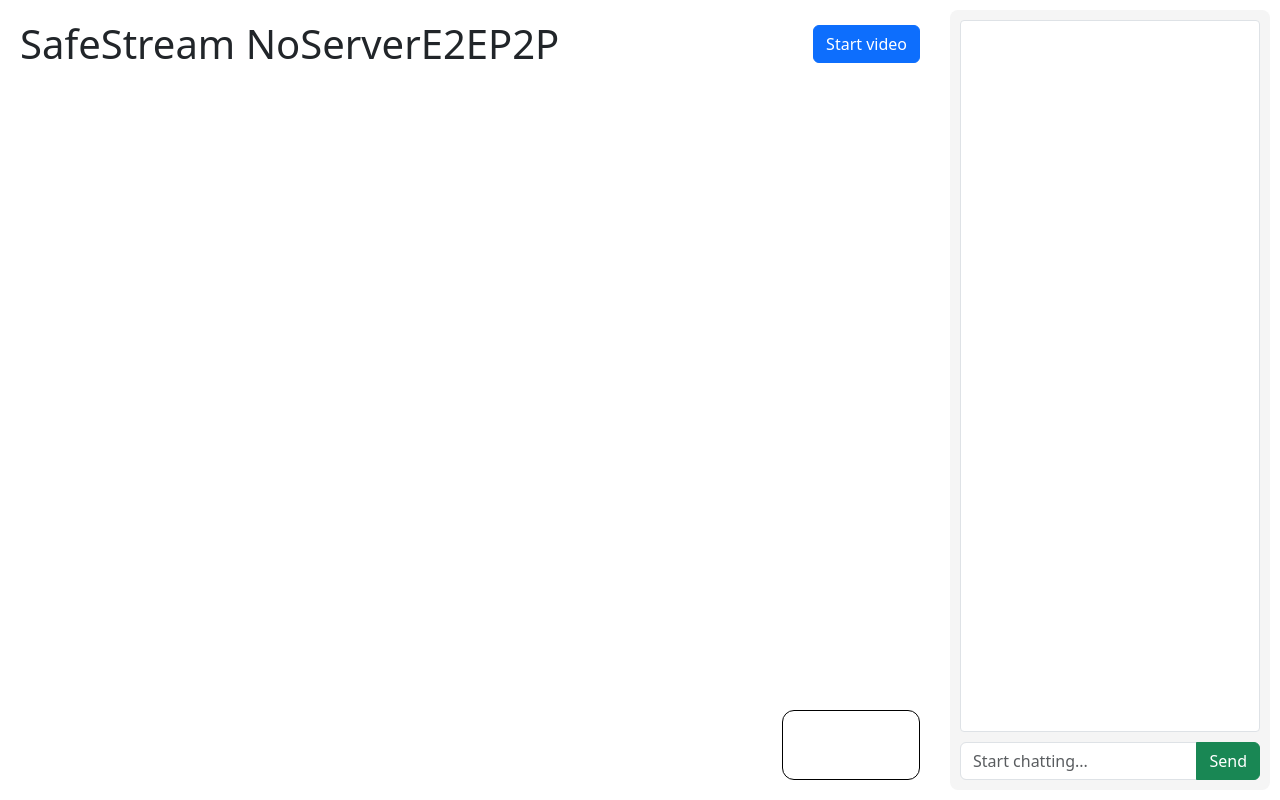
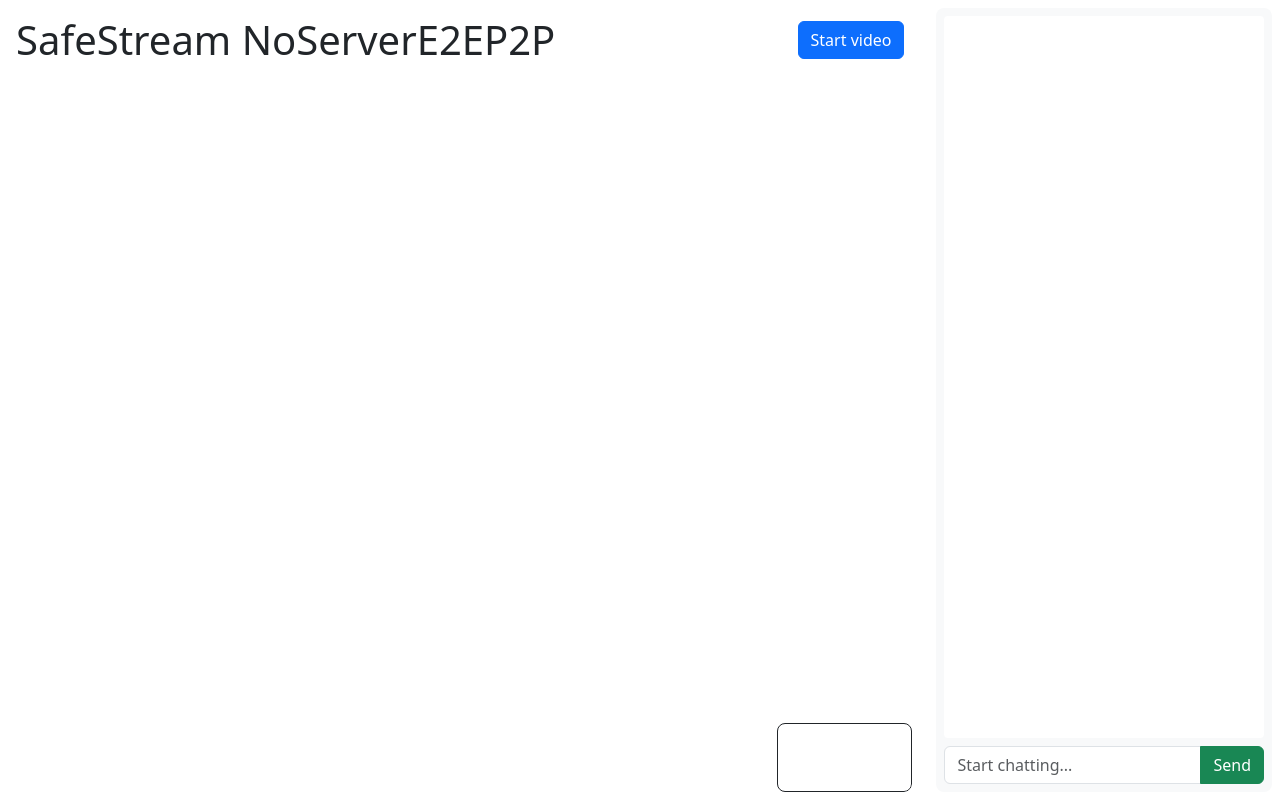
Before and after one commit to adrialfonso/safestream, a website: page public/index.html in a window 1280 px wide. Drawn offline with nearby package versions, Linux system fonts and the light colour scheme; no server answers.

Commit message:
Replaced various custom styles with Bootstrap classes

```diff
--- a/public/app.js
+++ b/public/app.js
@@ -5,8 +5,8 @@ const remoteVideos = document.getElementById('remoteVideos');
 const chat = document.getElementById('chat');
 const messageInput = document.getElementById('message');
 
-// const socket = io.connect('http://localhost:8765');
-const socket = io.connect('https://safestream.onrender.com');
+const socket = io.connect('http://localhost:8765');
+// const socket = io.connect('https://safestream.onrender.com');
 
 let localStream;
 const peerConnections = {};
@@ -60,13 +60,13 @@ function createPeerConnection(socketId) {
     dataChannels[socketId] = dataChannel;
 
     dataChannel.onopen = () => {
-        console.log('A new peer-to-peer RTCDataChannel is open');
+        console.log(`RTCDataChannel is now open with ${socketId}`);
     };
 
     // Handle data channel message event
     dataChannel.onmessage = event => {
         const message = document.createElement('p');
-        message.textContent = `${socketId}: ${event.data}`;
+        message.textContent = `${socketId} > ${event.data}`;
         chat.appendChild(message);
     };
 
@@ -142,7 +142,7 @@ startBtn.addEventListener('click', startVideo);
 // Send message on button click
 sendBtn.addEventListener('click', () => {
     const message = messageInput.value;
-    const fullMessage = `${socket.id}: ${message}`;
+    const fullMessage = `${socket.id} > ${message}`;
     // Send the message through all data channels (mesh network)
     Object.values(dataChannels).forEach(channel => channel.send(fullMessage));
     const messageElement = document.createElement('p');
--- a/public/index.html
+++ b/public/index.html
@@ -7,23 +7,24 @@
   <link href="https://cdn.jsdelivr.net/npm/bootstrap@5.3.0-alpha1/dist/css/bootstrap.min.css" rel="stylesheet">
   <link rel="stylesheet" href="styles.css">
 </head>
-<body>
+<body class="m-0 vh-100 overflow-hidden">
 
-<div class="main-container">
+<div class="main-container d-flex vh-100 p-2 gap-4">
 
-  <div id="video-container">
+  <div id="video-container" class="bg-white rounded-3 p-2 d-flex flex-column flex-grow-1 position-relative overflow-hidden">
     <div class="d-flex justify-content-between align-items-center mb-3">
       <h1 class="text-dark mb-0">SafeStream NoServerE2EP2P</h1>
       <button id="start-btn" class="btn btn-primary">Start video</button>
     </div>
 
-    <div id="remoteVideos">
+    <div id="remoteVideos" class="flex-grow-1">
     </div>
-    <video id="localVideo" autoplay muted></video>
+    <video id="localVideo" class="position-absolute bottom-0 end-0 border border-dark rounded-3"
+           autoplay muted></video>
   </div>
 
-  <div id="chat-container">
-    <div id="chat" class="border p-2"></div>
+  <div id="chat-container" class="bg-light rounded-3 p-2 d-flex flex-column" style="max-width: 700px">
+    <div id="chat" class="bg-white rounded-1 p-2 overflow-auto mb-2 flex-grow-1"></div>
     <div class="input-group">
       <input type="text" id="message" placeholder="Start chatting..." class="form-control">
       <button id="send-btn" class="btn btn-success">Send</button>
--- a/public/styles.css
+++ b/public/styles.css
@@ -1,88 +1,30 @@
-body {
-    margin: 0;
-    height: 100vh;
-    overflow: hidden;
-}
-
-.main-container {
-    display: flex;
-    height: 100vh;
-    padding: 10px;
-    gap: 20px;
-}
-
-#video-container {
-    flex: 3;
-    display: flex;
-    flex-direction: column;
-    height: 100%;
-    background: #ffffff;
-    border-radius: 8px;
-    padding: 10px;
-    position: relative;
-    overflow: hidden;
-}
-
 #remoteVideos {
-    flex: 1;
     display: grid;
     grid-template-columns: repeat(auto-fit, minmax(300px, 1fr));
-    gap: 10px;
     place-items: center;
-    max-width: 100%;
     padding: 0 5%;
 }
 
 .remote-video-container {
-    width: 100%;
     max-width: 400px;
-    aspect-ratio: 16/9;
-    background: #ffffff;
-    border-radius: 8px;
-    overflow: hidden;
 }
 
 .remote-video {
-    width: 100%;
+    width: 90%;
     height: 100%;
     object-fit: contain;
-    border-radius: 12px;
 }
 
 #localVideo {
     position: absolute;
-    bottom: 10px;
-    right: 10px;
     width: 15%;
     min-width: 120px;
     max-width: 200px;
-    border: 1px solid #000000;
-    border-radius: 12px;
     z-index: 2;
     object-fit: contain;
-    transition: transform 0.3s ease, width 0.3s ease;
-    transform-origin: bottom right;
 }
 
-#localVideo:hover {
-    transform: scale(1.5);
+#chat p {
+    margin: 5px 0;
+    padding: 0;
 }
-
-#chat-container {
-    flex: 1;
-    max-width: 700px;
-    display: flex;
-    flex-direction: column;
-    background: #f5f5f5;
-    border-radius: 8px;
-    padding: 10px;
-}
-
-#chat {
-    flex: 1;
-    overflow: auto;
-    background: white;
-    border-radius: 4px;
-    padding: 10px;
-    margin-bottom: 10px;
-}
```
Also changed, not shown: server.js (+4 -3 lines).
